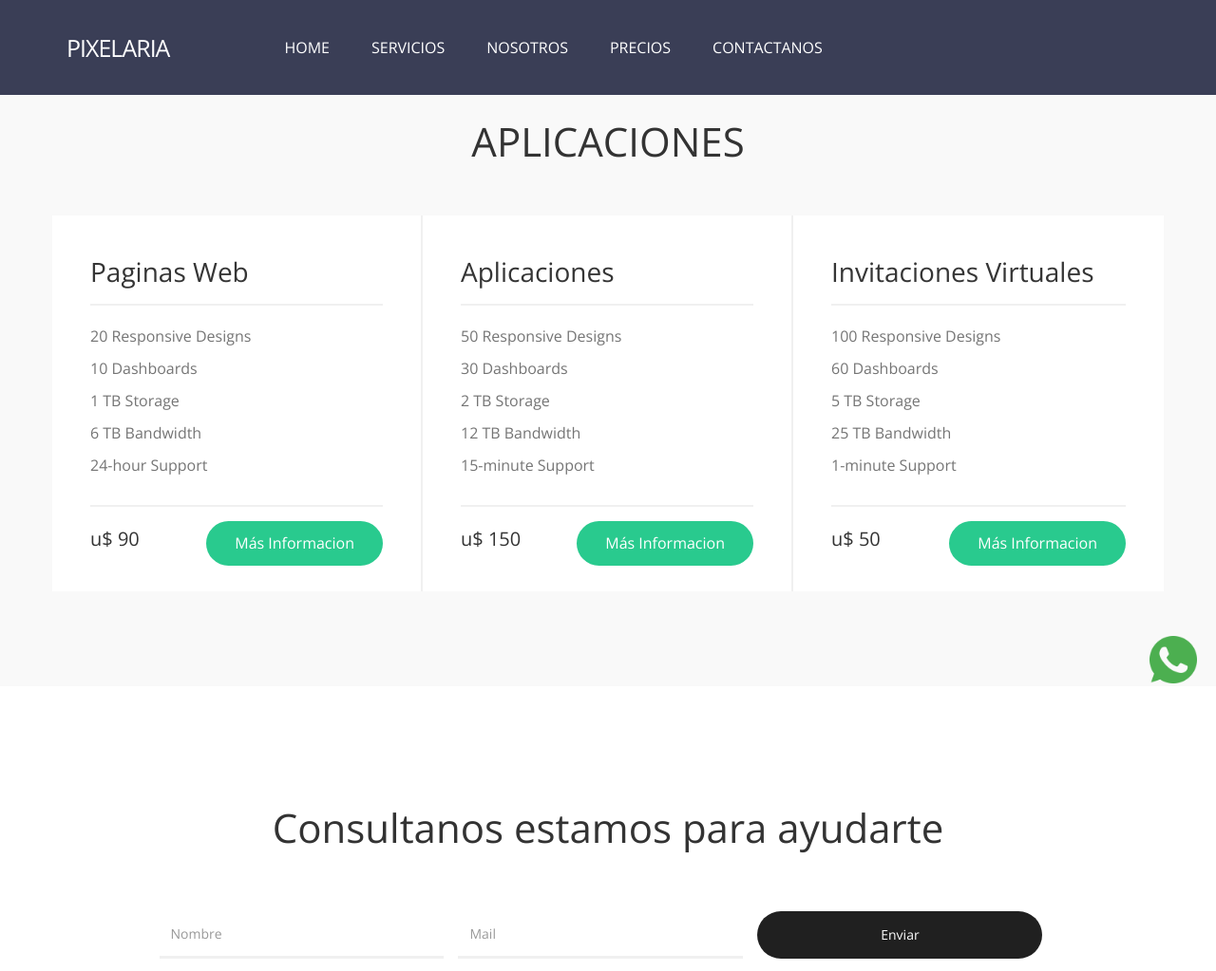
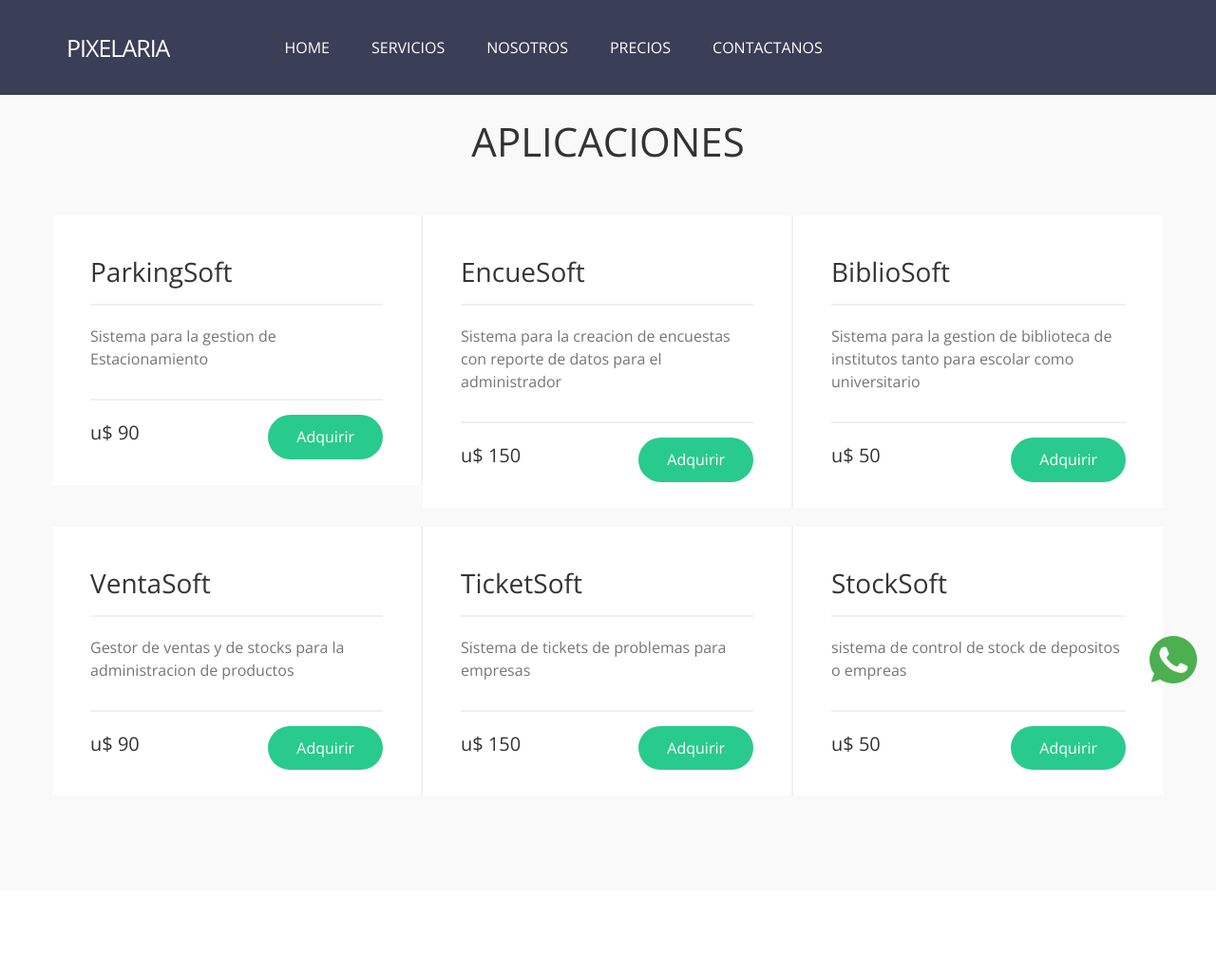
Before and after one commit to SebastianArias85/pixelariaweb, a plain HTML site: page aplicaciones.html in a window 1280 px wide. Shown: the top 1023 px of the page at 95% size. Drawn offline with nearby package versions, Linux system fonts and the light colour scheme.

Commit message:
Se agrego info en las distintas secciones

```diff
--- a/aplicaciones.html
+++ b/aplicaciones.html
@@ -30,9 +30,10 @@
         }
 
         .navbar.custom-navbar .navbar-brand,
-     .navbar.custom-navbar .navbar-nav li a {
-          color: white; /* Cambia el color del texto a blanco */
-     }
+        .navbar.custom-navbar .navbar-nav li a {
+            color: white;
+            /* Cambia el color del texto a blanco */
+        }
     </style>
 
 
@@ -84,6 +85,8 @@
     <!-- PRICING -->
     <section id="pricing" data-stellar-background-ratio="0.5">
         <div class="container">
+
+            <!-- RENGLON 1 -->
             <div class="row">
 
                 <div class="col-md-12 col-sm-12">
@@ -95,18 +98,14 @@
                 <div class="col-md-4 col-sm-6">
                     <div class="pricing-thumb">
                         <div class="pricing-title">
-                            <h2>Paginas Web</h2>
+                            <h2>ParkingSoft</h2>
                         </div>
                         <div class="pricing-info">
-                            <p>20 Responsive Designs</p>
-                            <p>10 Dashboards</p>
-                            <p>1 TB Storage</p>
-                            <p>6 TB Bandwidth</p>
-                            <p>24-hour Support</p>
+                            <p>Sistema para la gestion de Estacionamiento</p>
                         </div>
                         <div class="pricing-bottom">
                             <span class="pricing-dollar">u$ 90</span>
-                            <a href="#" class="section-btn pricing-btn">Más Informacion</a>
+                            <a href="#" class="section-btn pricing-btn">Adquirir</a>
                         </div>
                     </div>
                 </div>
@@ -114,18 +113,14 @@
                 <div class="col-md-4 col-sm-6">
                     <div class="pricing-thumb">
                         <div class="pricing-title">
-                            <h2>Aplicaciones</h2>
+                            <h2>EncueSoft</h2>
                         </div>
                         <div class="pricing-info">
-                            <p>50 Responsive Designs</p>
-                            <p>30 Dashboards</p>
-                            <p>2 TB Storage</p>
-                            <p>12 TB Bandwidth</p>
-                            <p>15-minute Support</p>
+                            <p>Sistema para la creacion de encuestas con reporte de datos para el administrador</p>
                         </div>
                         <div class="pricing-bottom">
                             <span class="pricing-dollar">u$ 150</span>
-                            <a href="#" class="section-btn pricing-btn">Más Informacion</a>
+                            <a href="#" class="section-btn pricing-btn">Adquirir</a>
                         </div>
                     </div>
                 </div>
@@ -133,23 +128,72 @@
                 <div class="col-md-4 col-sm-6">
                     <div class="pricing-thumb">
                         <div class="pricing-title">
-                            <h2>Invitaciones Virtuales</h2>
+                            <h2>BiblioSoft</h2>
                         </div>
                         <div class="pricing-info">
-                            <p>100 Responsive Designs</p>
-                            <p>60 Dashboards</p>
-                            <p>5 TB Storage</p>
-                            <p>25 TB Bandwidth</p>
-                            <p>1-minute Support</p>
+                            <p>Sistema para la gestion de biblioteca de institutos tanto para escolar como universitario</p>
                         </div>
                         <div class="pricing-bottom">
                             <span class="pricing-dollar">u$ 50</span>
-                            <a href="#" class="section-btn pricing-btn">Más Informacion</a>
+                            <a href="#" class="section-btn pricing-btn">Adquirir</a>
                         </div>
                     </div>
                 </div>
 
             </div>
+
+            <br>
+
+            <!-- RENGLON 2 -->
+            <div class="row">
+
+                <div class="col-md-4 col-sm-6">
+                    <div class="pricing-thumb">
+                        <div class="pricing-title">
+                            <h2>VentaSoft</h2>
+                        </div>
+                        <div class="pricing-info">
+                            <p>Gestor de ventas y de stocks para la administracion de productos</p>
+                        </div>
+                        <div class="pricing-bottom">
+                            <span class="pricing-dollar">u$ 90</span>
+                            <a href="#" class="section-btn pricing-btn">Adquirir</a>
+                        </div>
+                    </div>
+                </div>
+
+                <div class="col-md-4 col-sm-6">
+                    <div class="pricing-thumb">
+                        <div class="pricing-title">
+                            <h2>TicketSoft</h2>
+                        </div>
+                        <div class="pricing-info">
+                            <p>Sistema de tickets de problemas para empresas</p>
+                        </div>
+                        <div class="pricing-bottom">
+                            <span class="pricing-dollar">u$ 150</span>
+                            <a href="#" class="section-btn pricing-btn">Adquirir</a>
+                        </div>
+                    </div>
+                </div>
+
+                <div class="col-md-4 col-sm-6">
+                    <div class="pricing-thumb">
+                        <div class="pricing-title">
+                            <h2>StockSoft</h2>
+                        </div>
+                        <div class="pricing-info">
+                            <p>sistema de control de stock de depositos o empreas</p>
+                        </div>
+                        <div class="pricing-bottom">
+                            <span class="pricing-dollar">u$ 50</span>
+                            <a href="#" class="section-btn pricing-btn">Adquirir</a>
+                        </div>
+                    </div>
+                </div>
+
+            </div>
+
         </div>
     </section>
 
--- a/css/style.css
+++ b/css/style.css
@@ -590,6 +590,12 @@
     display: inline-block;
   }
 
+  .pricing-btn-ind {
+    top: 15px;
+    right: 0;
+    display: inline-block;
+  }
+
 
 
   /*---------------------------------------
```
Also changed, not shown: index.html (+22 -34 lines), invitacionesvirtuales.html (+3 -3 lines), paginasweb.html (+3 -3 lines), precios.html (+9 -24 lines).
